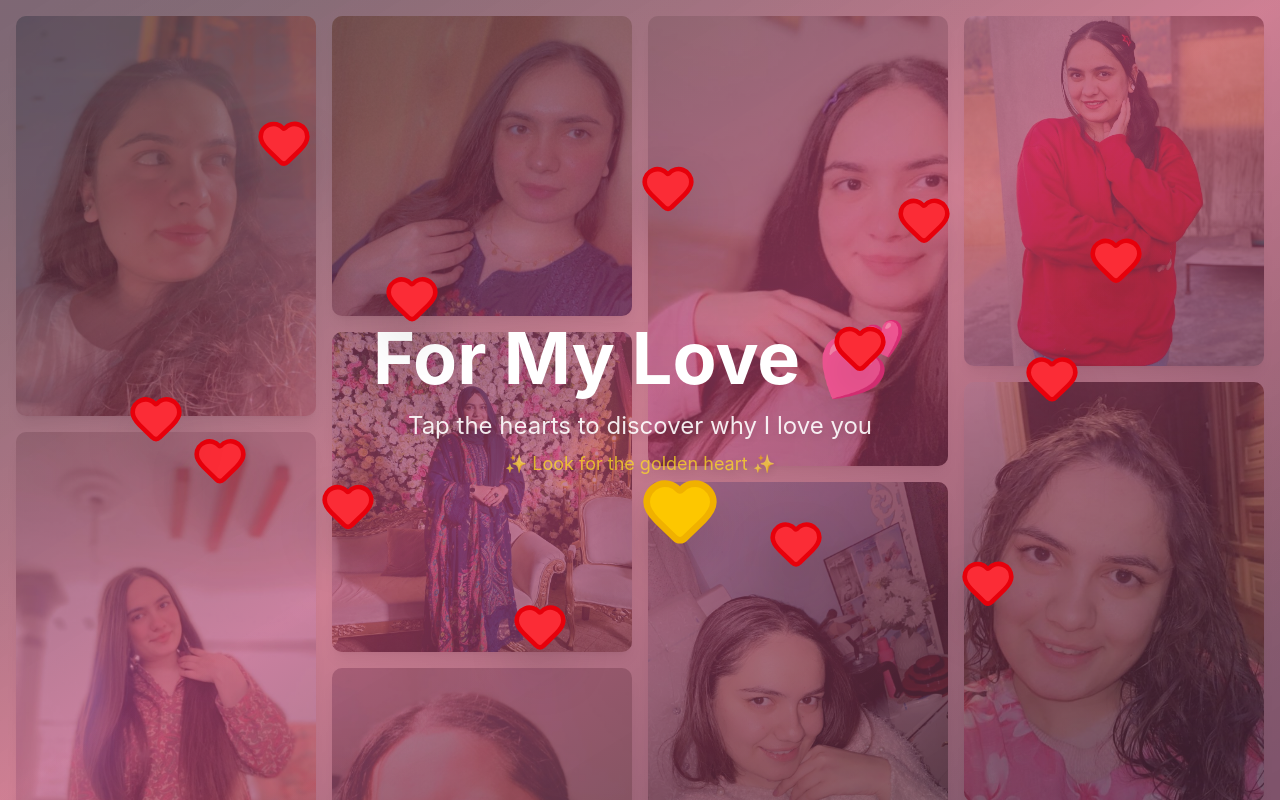
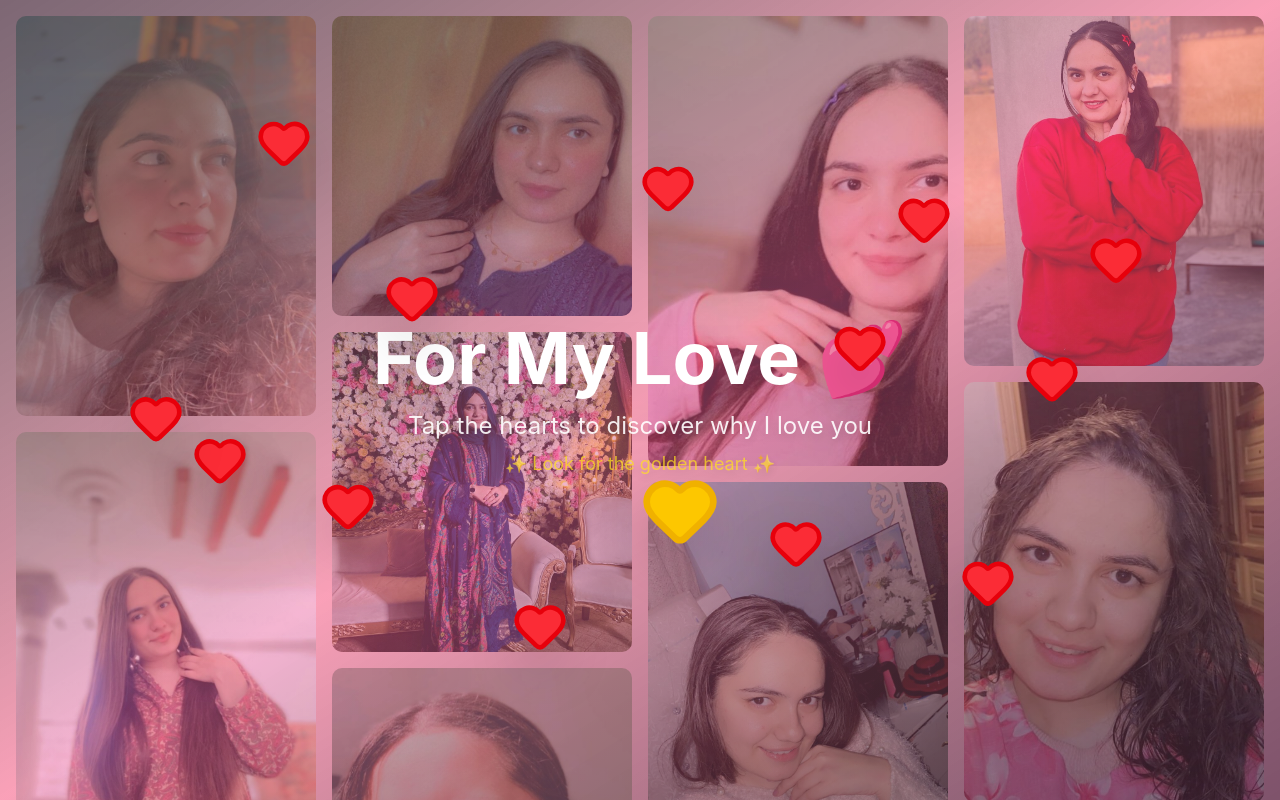
Before and after one commit to sibteali786/heartbeat-moments, a Next.js app: page / in a window 1280 px wide. Built offline with nearby package versions, Linux system fonts and the light colour scheme.

Commit message:
interaction to grid

```diff
--- a/app/components/PhotoGrid.tsx
+++ b/app/components/PhotoGrid.tsx
@@ -3,6 +3,7 @@
 import { motion } from "framer-motion";
 import Image from "next/image";
 import Masonry from "react-masonry-css";
+import { useState } from "react";
 
 const photos = [
   { src: "/photos/1.jpeg", height: 400 },
@@ -27,47 +28,112 @@ const breakpointColumns = {
 };
 
 export default function PhotoGrid() {
+  const [hoveredIndex, setHoveredIndex] = useState<number | null>(null);
+
   return (
     <div className="fixed inset-0 overflow-hidden">
       <Masonry
         breakpointCols={breakpointColumns}
         className="flex gap-4 p-4"
-        columnClassName="flex flex-col gap-4"
+        columnClassName="flex flex-col gap-4 [&>*]:pointer-events-auto"
       >
         {photos.map((photo, index) => (
           <motion.div
             key={index}
-            className="relative group cursor-pointer"
-            initial={{ opacity: 0, scale: 0.8 }}
-            animate={{ opacity: 0.7, scale: 1 }}
+            className="relative group cursor-pointer pointer-events-auto" // Add pointer-events-auto
+            initial={{ opacity: 0, scale: 0.8, rotate: 0 }}
+            animate={{
+              opacity: hoveredIndex === index ? 1 : 0.7,
+              scale: 1,
+              rotate: 0,
+            }}
             transition={{ delay: index * 0.1 }}
             whileHover={{
               scale: 1.05,
+              rotate: [0, -2, 2, 0],
               opacity: 1,
-              zIndex: 20,
-              transition: { duration: 0.3 },
+              zIndex: 50,
+              transition: {
+                scale: { duration: 0.3 },
+                rotate: { duration: 0.5, repeat: Infinity },
+              },
             }}
+            whileTap={{
+              scale: 0.95,
+              transition: { duration: 0.1 },
+            }}
+            onMouseEnter={() => {
+              console.log("Hovered:", index);
+              setHoveredIndex(index);
+            }} // Changed from onHoverStart
+            onMouseLeave={() => setHoveredIndex(null)} // Changed from onHoverEnd
+            onTouchStart={() => setHoveredIndex(index)} // For mobile
+            onTouchEnd={() => setTimeout(() => setHoveredIndex(null), 800)} // For mobile
           >
             <div
-              className="relative w-full"
+              className="relative w-full overflow-hidden rounded-lg"
               style={{ height: `${photo.height}px` }}
+            >
+              <motion.div
+                className="absolute inset-0"
+                whileHover={{ scale: 1.1 }}
+                transition={{ duration: 0.4 }}
               >
                 <Image
                   src={photo.src}
                   alt={`Memory ${index + 1}`}
                   fill
                   sizes="(max-width: 700px) 50vw, (max-width: 1100px) 33vw, 25vw"
-                className="object-cover rounded-lg shadow-lg transition-all duration-300 group-hover:shadow-2xl"
+                  className="object-cover shadow-lg transition-all duration-300 group-hover:shadow-2xl"
                   unoptimized
                 />
-              <div className="absolute inset-0 bg-pink-500/20 rounded-lg group-hover:bg-transparent transition-all duration-300" />
+              </motion.div>
+
+              {/* Animated overlay */}
+              <motion.div
+                className="absolute inset-0 bg-gradient-to-t from-pink-500/30 to-transparent"
+                initial={{ opacity: 0.3 }}
+                whileHover={{ opacity: 0 }}
+                transition={{ duration: 0.3 }}
+              />
+
+              {/* Floating hearts on hover/tap */}
+              {hoveredIndex === index && (
+                <>
+                  {[...Array(5)].map((_, i) => (
+                    <motion.div
+                      key={i}
+                      className="absolute text-2xl pointer-events-none"
+                      initial={{
+                        bottom: "50%",
+                        left: "50%",
+                        opacity: 0,
+                        scale: 0,
+                      }}
+                      animate={{
+                        bottom: "100%",
+                        left: `${30 + i * 10}%`,
+                        opacity: [0, 1, 0],
+                        scale: [0, 1, 0.5],
+                      }}
+                      transition={{
+                        duration: 1.5,
+                        delay: i * 0.1,
+                        ease: "easeOut",
+                      }}
+                    >
+                      💕
+                    </motion.div>
+                  ))}
+                </>
+              )}
             </div>
           </motion.div>
         ))}
       </Masonry>
 
       {/* Dark overlay on top of photos but below hearts/text */}
-      <div className="absolute inset-0 bg-gradient-to-br from-black/50 via-pink-900/40 to-black/50 pointer-events-none" />
+      <div className="absolute inset-0 bg-gradient-to-br from-black/50 via-pink-600/20 to-black/50 pointer-events-none" />
     </div>
   );
 }
--- a/app/page.tsx
+++ b/app/page.tsx
@@ -31,7 +31,6 @@ export default function Home() {
 
   return (
     <div className="min-h-screen bg-gradient-to-br from-pink-200 via-red-200 to-pink-300 overflow-hidden relative">
-
       <PhotoGrid />
       <div className="absolute inset-0 pointer-events-none">
         <div className="pointer-events-auto">
@@ -46,7 +45,7 @@ export default function Home() {
         </div>
       </div>
 
-      <div className="relative z-10 flex items-center justify-center min-h-screen p-4">
+      <div className="relative z-10 flex items-center justify-center min-h-screen p-4 pointer-events-none">
         <div className="text-center">
           <h1 className="text-5xl md:text-7xl font-bold text-white drop-shadow-2xl mb-4">
             For My Love 💕
```
Lines whose indentation alone changed are shown as unchanged.
